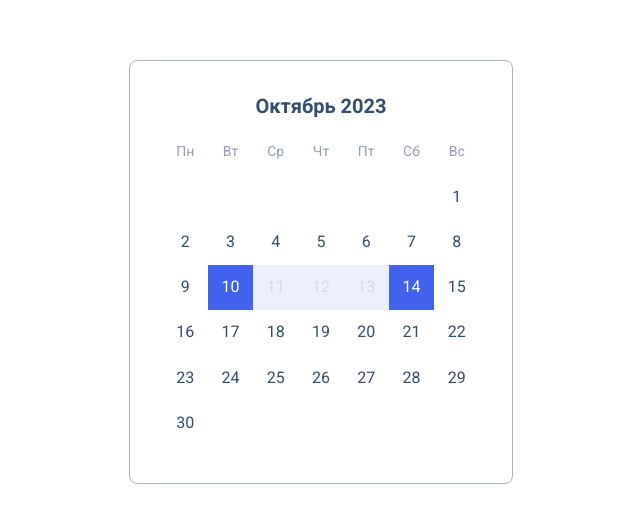
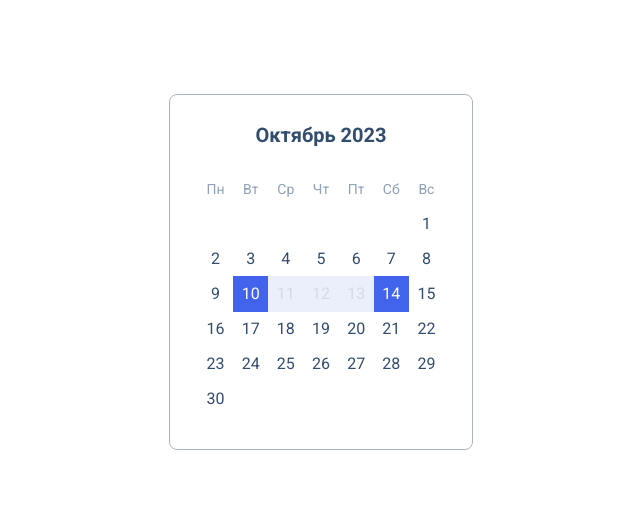
Before and after one commit to js-tasks-ru/htmlcss-20230911-4_elmir-kuba, a website: page 05-lection3/03-calendar/index.html in a window 1280 px wide. Shown: the part 128-650 px from the top of the page, without its empty margins (319-959 px from the left). Drawn offline with Linux system fonts and the light colour scheme.

Commit message:
fix finish

```diff
--- a/05-lection3/03-calendar/calendar.css
+++ b/05-lection3/03-calendar/calendar.css
@@ -1,34 +1,16 @@
 .calendar {
-  width: 30%;
-
-  /* padding-top: 28px; */
-}
-
-.calendar__hack {
   width: 100%;
-
-  padding-bottom: 110%;
-
-  position: relative;
+  max-width: 304px;
 
   border: 1px solid var(--grey-3);
   border-radius: 8px;
-}
-
-.calendar__overall-wrapper {
-  position: absolute;
-  top: 0;
-  bottom: 0;
-  left: 0;
-  right: 0;
-
-  padding-top: 8.641975309%;
-  padding-left: 8.552631579%;
-  padding-right: 8.552631579%;
-  padding-bottom: 9.87654321%;
+  padding-top: 28px;
+  padding-left: 28px;
+  padding-right: 28px;
+  padding-bottom: 32px;
 
   display: grid;
-  align-content: space-between;
+  row-gap: 24px;
 }
 
 .calendar__title {
--- a/05-lection3/03-calendar/index.html
+++ b/05-lection3/03-calendar/index.html
@@ -10,8 +10,6 @@
     <body>
         <div class="main-wrap">
             <div class="calendar">
-                <div class="calendar__hack">
-                    <div class="calendar__overall-wrapper">
                 <div class="calendar__title">Октябрь 2023</div>
 
                 <div class="calendar__body">
@@ -75,7 +73,5 @@
                 </div>
             </div>
         </div>
-            </div>
-        </div>
     </body>
 </html>
```
Lines whose indentation alone changed are shown as unchanged.
